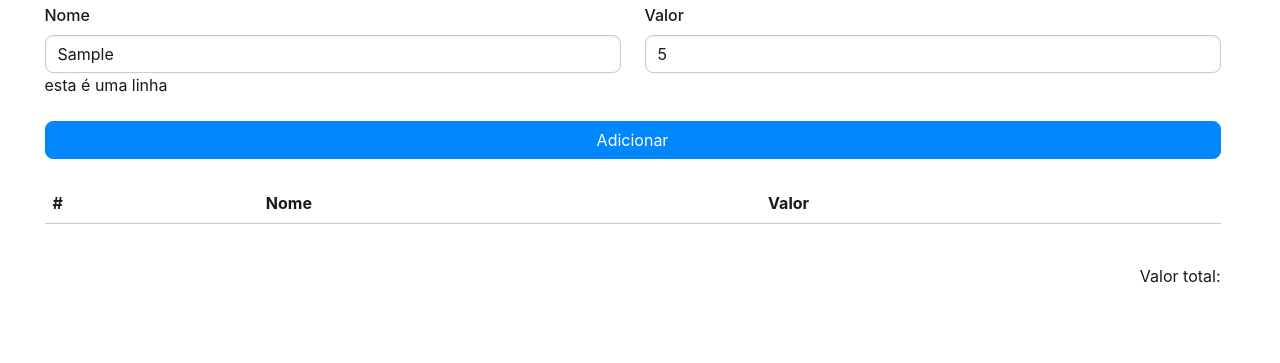
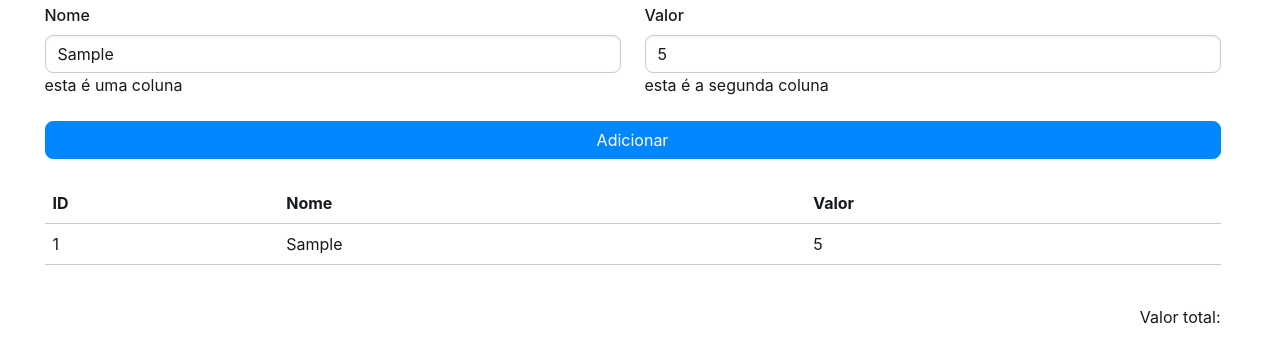
Before and after one commit to Kaju04/cadastro-produto, a plain HTML site: page cadastroProdutoSimples/index.html in a window 1280 px wide. Both pictures are taken after typing "Sample", "5" into the empty fields and a click on the button "Adicionar". Shown: the part 51-414 px from the top of the page. Drawn offline with Linux system fonts and the light colour scheme.

Commit message:
estoque-simples2.0

```diff
--- a/cadastroProdutoSimples/index.html
+++ b/cadastroProdutoSimples/index.html
@@ -30,42 +30,83 @@
             <div class="row">
 
                 <div class="col">
-                    esta é uma linha
+                    esta é uma coluna
+                </div>
+                <div class="col">
+                    esta é a segunda coluna
+                </div>
 
-                </div>
             </div>
 
             <br>
             <div class="row">
                 <div class="btn-group botoes col-12">
-                    <button type="button" class="btn-solid theme-primary ">Adicionar</button>
-
+                    <button type="button" class="btn-solid theme-primary" onclick="capturaFormulario()">Adicionar</button>
                 </div>
             </div>
         </form>
         <br>
+
         <table class="table">
             <thead>
                 <tr>
-                    <th scope="col">#</th>
+                    <th scope="col">ID</th>
                     <th scope="col">Nome</th>
                     <th scope="col">Valor</th>
                 </tr>
             </thead>
-            <tbody>
-                <!-- <tr>
-                    <th scope="row">1</th>
-                    <td>Mark</td>
-                    <td>Otto</td>
-                </tr> -->
+
+            <!-- Adicionado o id para o JavaScript encontrar o corpo da tabela -->
+            <tbody id="conteudo-tabela">
             </tbody>
+
         </table>
+
         <br>
+
+        <div id="produtoscapturados"></div>
+
         <div class="row">
             <div class="text-end">
-                Valor total: <span c></span>
+                Valor total: <span></span>
             </div>
         </div>
     </main>
+
+    <script>
+        let contadorId = 1;
+
+        function capturaFormulario() {
+            let nome = document.querySelector('#nome');
+            let valor = document.querySelector('#valor');
+            let tbody = document.querySelector('#conteudo-tabela');
+
+            let produto = {
+                id: contadorId++,
+                nome: nome.value,
+                valor: valor.value
+            };
+
+            let tr = document.createElement('tr');
+            let tdID = document.createElement('td');
+            let tdNome = document.createElement('td');
+            let tdValor = document.createElement('td');
+
+            tdID.textContent = produto.id;
+            tdNome.textContent = produto.nome;
+            tdValor.textContent = produto.valor;
+
+
+            tr.append(tdID);
+            tr.append(tdNome);
+            tr.append(tdValor);
+
+            tbody.append(tr);
+
+
+            console.log(produto);
+
+        }
+    </script>
 </body>
 </html>
```
